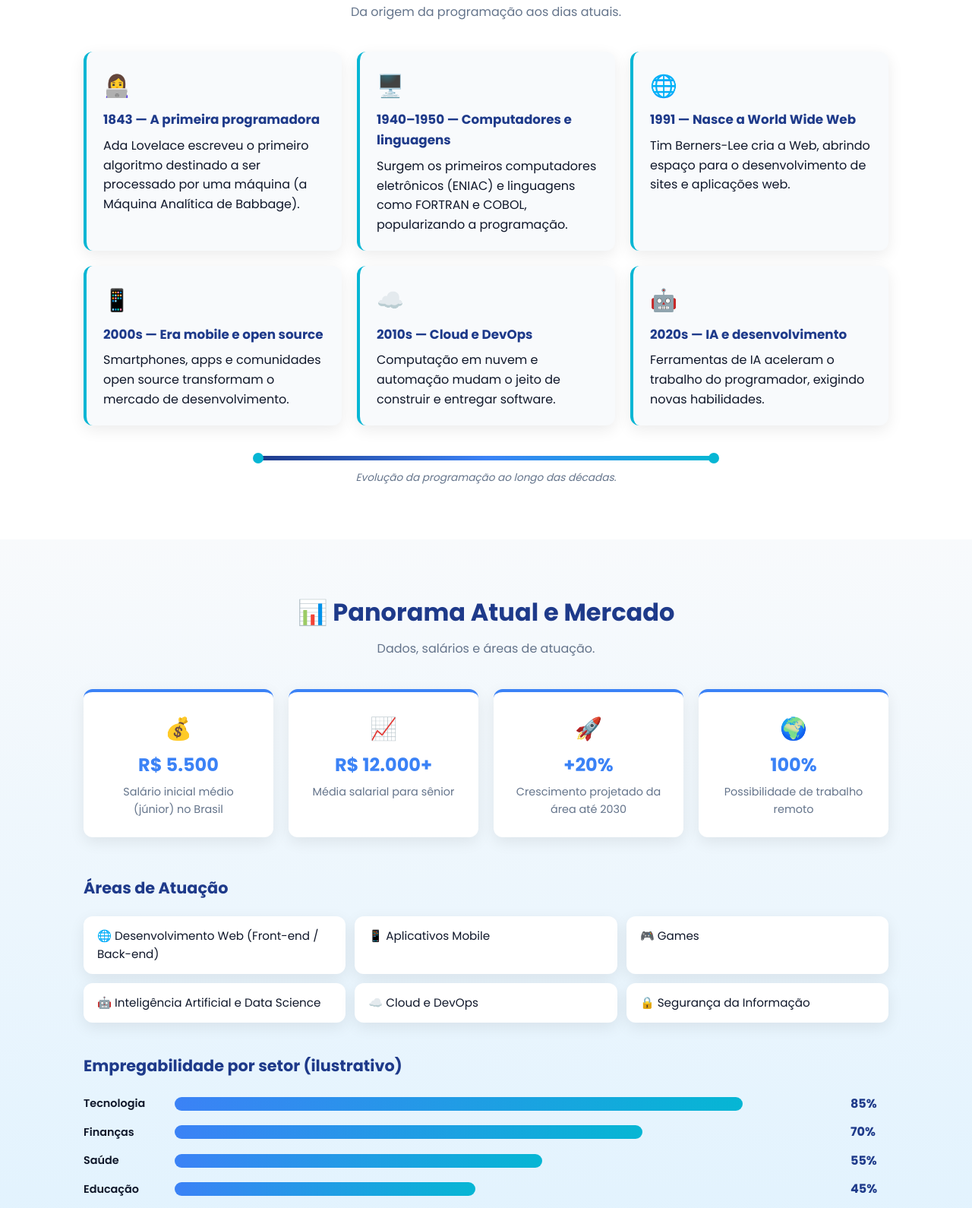
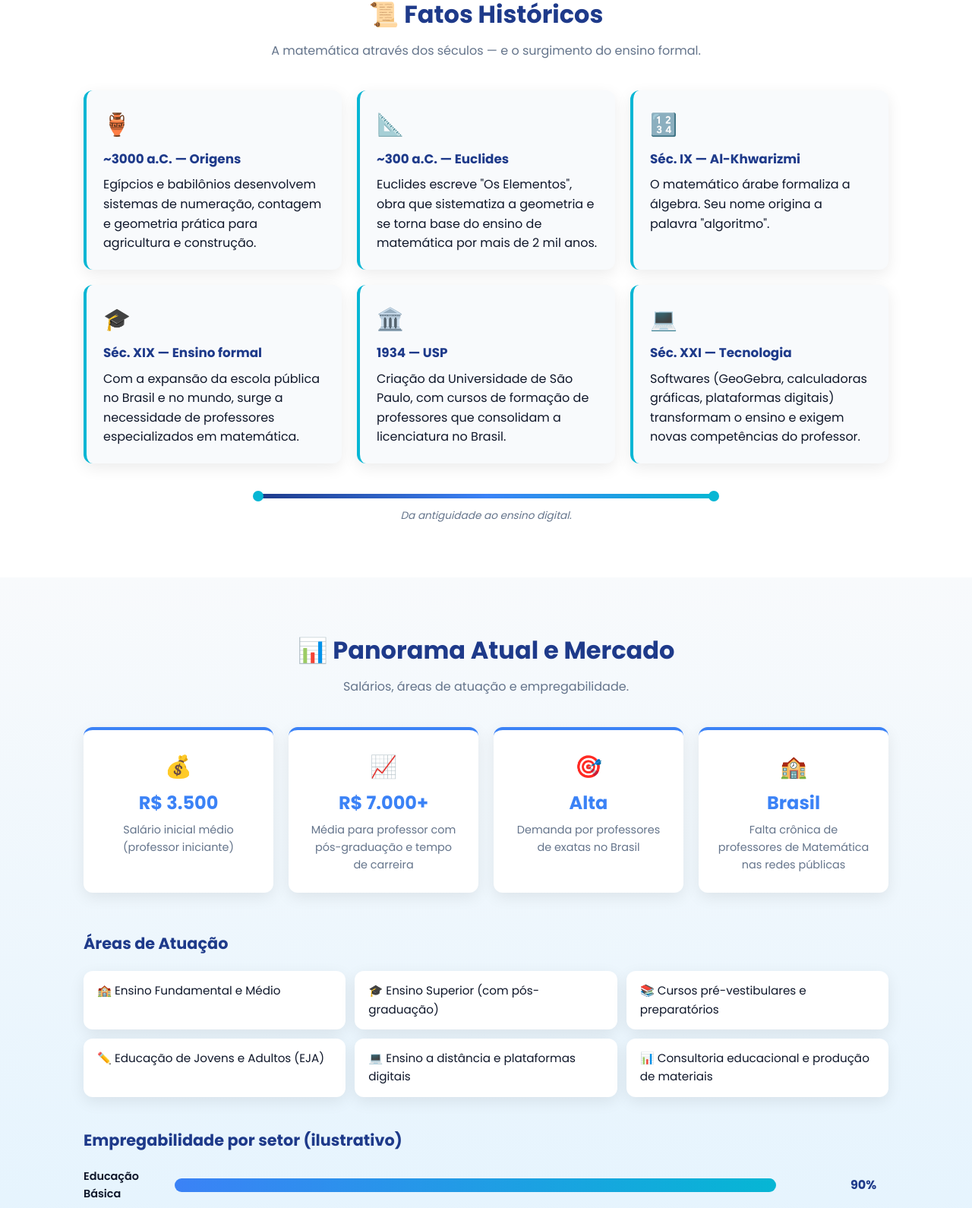
Before and after one commit to eloisaribeirorocha-oss/Licenciatura-em-matematica, a plain HTML site: page index.html in a window 1280 px wide. Shown: the part 711-2301 px from the top of the page at 76% size. Drawn offline with Linux system fonts and the light colour scheme; files that its build step writes are made by us from their sources; files whose address does not match are found by name.

Commit message:
Update index.html for Mathematics profession site

```diff
--- a/index.html
+++ b/index.html
@@ -3,9 +3,9 @@
 <head>
   <meta charset="UTF-8" />
   <meta name="viewport" content="width=device-width, initial-scale=1.0" />
-  <meta name="description" content="Site da Feira de Profissões — Desenvolvedor(a) de Software" />
-  <title>Feira de Profissões | Desenvolvedor(a) de Software</title>
-  <link rel="stylesheet" href="style.css" />
+  <meta name="description" content="Site da Feira de Profissões — Licenciatura em Matemática" />
+  <title>Feira de Profissões | Licenciatura em Matemática</title>
+  <link rel="stylesheet" href="css/style.css" />
   <link rel="preconnect" href="https://fonts.googleapis.com" />
   <link rel="preconnect" href="https://fonts.gstatic.com" crossorigin />
   <link href="https://fonts.googleapis.com/css2?family=Poppins:wght@300;400;600;700&display=swap" rel="stylesheet" />
@@ -15,7 +15,7 @@
   <!-- ===== HEADER ===== -->
   <header class="site-header">
     <div class="container header-content">
-      <a href="#home" class="logo">💻 Dev<span>Profissão</span></a>
+      <a href="#home" class="logo">📐 Matemática<span>.Lic</span></a>
       <nav aria-label="Menu principal">
         <button class="menu-toggle" aria-label="Abrir menu" aria-expanded="false">☰</button>
         <ul class="nav-list">
@@ -35,25 +35,33 @@
     <section id="home" class="hero">
       <div class="container hero-grid">
         <div class="hero-text">
-          <h1>Desenvolvedor(a) de Software</h1>
-          <p class="slogan">"Transformando ideias em linhas de código que movem o mundo."</p>
+          <h1>Licenciatura em Matemática</h1>
+          <p class="slogan">"Ensinar a linguagem do universo, um teorema por vez."</p>
           <p>
-            O desenvolvedor de software é o profissional responsável por projetar,
-            codificar, testar e manter sistemas, aplicativos e sites. Sua rotina
-            envolve resolução de problemas, trabalho em equipe e aprendizado contínuo
-            de novas tecnologias.
+            O licenciado em Matemática é o profissional formado para ensinar matemática
+            na Educação Básica (Ensino Fundamental e Médio), podendo também atuar em
+            cursos técnicos, pré-vestibulares, educação de jovens e adultos e no ensino
+            superior (com pós-graduação). Sua rotina envolve planejamento de aulas,
+            resolução de problemas, avaliações e o desafio diário de tornar o abstrato
+            compreensível para todos.
           </p>
           <a href="#historia" class="btn">Conheça a história →</a>
         </div>
+
+        <!-- Visual em CSS puro (sem imagem) -->
         <div class="hero-visual" aria-hidden="true">
-          <div class="code-window">
-            <div class="code-dots">
+          <div class="math-board">
+            <div class="board-top">
               <span></span><span></span><span></span>
             </div>
-            <pre><code>&lt;<span class="tag">vida</span>&gt;
-  &lt;<span class="tag">profissao</span>&gt;Dev&lt;/<span class="tag">profissao</span>&gt;
-  &lt;<span class="tag">paixao</span>&gt;Código&lt;/<span class="tag">paixao</span>&gt;
-&lt;/<span class="tag">vida</span>&gt;</code></pre>
+            <div class="board-body">
+              <p class="formula">a² + b² = c²</p>
+              <p class="formula-sec">∫ f(x) dx = F(x) + C</p>
+              <p class="formula-sec">∑ n = n(n+1)/2</p>
+              <div class="formula-simbolos">
+                <span>π</span><span>√</span><span>∞</span><span>Δ</span><span>θ</span>
+              </div>
+            </div>
           </div>
         </div>
       </div>
@@ -63,44 +71,44 @@
     <section id="historia" class="section historia">
       <div class="container">
         <h2>📜 Fatos Históricos</h2>
-        <p class="section-sub">Da origem da programação aos dias atuais.</p>
+        <p class="section-sub">A matemática através dos séculos — e o surgimento do ensino formal.</p>
 
         <div class="historia-grid">
           <article class="card-historia">
-            <span class="card-emoji">👩‍💻</span>
-            <h3>1843 — A primeira programadora</h3>
-            <p>Ada Lovelace escreveu o primeiro algoritmo destinado a ser processado por uma máquina (a Máquina Analítica de Babbage).</p>
+            <span class="card-emoji">🏺</span>
+            <h3>~3000 a.C. — Origens</h3>
+            <p>Egípcios e babilônios desenvolvem sistemas de numeração, contagem e geometria prática para agricultura e construção.</p>
           </article>
           <article class="card-historia">
-            <span class="card-emoji">🖥️</span>
-            <h3>1940–1950 — Computadores e linguagens</h3>
-            <p>Surgem os primeiros computadores eletrônicos (ENIAC) e linguagens como FORTRAN e COBOL, popularizando a programação.</p>
+            <span class="card-emoji">📐</span>
+            <h3>~300 a.C. — Euclides</h3>
+            <p>Euclides escreve "Os Elementos", obra que sistematiza a geometria e se torna base do ensino de matemática por mais de 2 mil anos.</p>
           </article>
           <article class="card-historia">
-            <span class="card-emoji">🌐</span>
-            <h3>1991 — Nasce a World Wide Web</h3>
-            <p>Tim Berners-Lee cria a Web, abrindo espaço para o desenvolvimento de sites e aplicações web.</p>
+            <span class="card-emoji">🔢</span>
+            <h3>Séc. IX — Al-Khwarizmi</h3>
+            <p>O matemático árabe formaliza a álgebra. Seu nome origina a palavra "algoritmo".</p>
           </article>
           <article class="card-historia">
-            <span class="card-emoji">📱</span>
-            <h3>2000s — Era mobile e open source</h3>
-            <p>Smartphones, apps e comunidades open source transformam o mercado de desenvolvimento.</p>
+            <span class="card-emoji">🎓</span>
+            <h3>Séc. XIX — Ensino formal</h3>
+            <p>Com a expansão da escola pública no Brasil e no mundo, surge a necessidade de professores especializados em matemática.</p>
           </article>
           <article class="card-historia">
-            <span class="card-emoji">☁️</span>
-            <h3>2010s — Cloud e DevOps</h3>
-            <p>Computação em nuvem e automação mudam o jeito de construir e entregar software.</p>
+            <span class="card-emoji">🏛️</span>
+            <h3>1934 — USP</h3>
+            <p>Criação da Universidade de São Paulo, com cursos de formação de professores que consolidam a licenciatura no Brasil.</p>
           </article>
           <article class="card-historia">
-            <span class="card-emoji">🤖</span>
-            <h3>2020s — IA e desenvolvimento</h3>
-            <p>Ferramentas de IA aceleram o trabalho do programador, exigindo novas habilidades.</p>
+            <span class="card-emoji">💻</span>
+            <h3>Séc. XXI — Tecnologia</h3>
+            <p>Softwares (GeoGebra, calculadoras gráficas, plataformas digitais) transformam o ensino e exigem novas competências do professor.</p>
           </article>
         </div>
 
         <div class="timeline-decorativa" aria-hidden="true">
           <div class="linha-tempo"></div>
-          <p class="legenda-tempo">Evolução da programação ao longo das décadas.</p>
+          <p class="legenda-tempo">Da antiguidade ao ensino digital.</p>
         </div>
       </div>
     </section>
@@ -109,65 +117,65 @@
     <section id="mercado" class="section mercado">
       <div class="container">
         <h2>📊 Panorama Atual e Mercado</h2>
-        <p class="section-sub">Dados, salários e áreas de atuação.</p>
+        <p class="section-sub">Salários, áreas de atuação e empregabilidade.</p>
 
         <!-- Cards de dados -->
         <div class="cards-dados">
           <article class="card-dado">
             <span class="dado-emoji">💰</span>
-            <span class="numero">R$ 5.500</span>
-            <p>Salário inicial médio (júnior) no Brasil</p>
+            <span class="numero">R$ 3.500</span>
+            <p>Salário inicial médio (professor iniciante)</p>
           </article>
           <article class="card-dado">
             <span class="dado-emoji">📈</span>
-            <span class="numero">R$ 12.000+</span>
-            <p>Média salarial para sênior</p>
+            <span class="numero">R$ 7.000+</span>
+            <p>Média para professor com pós-graduação e tempo de carreira</p>
           </article>
           <article class="card-dado">
-            <span class="dado-emoji">🚀</span>
-            <span class="numero">+20%</span>
-            <p>Crescimento projetado da área até 2030</p>
+            <span class="dado-emoji">🎯</span>
+            <span class="numero">Alta</span>
+            <p>Demanda por professores de exatas no Brasil</p>
           </article>
           <article class="card-dado">
-            <span class="dado-emoji">🌍</span>
-            <span class="numero">100%</span>
-            <p>Possibilidade de trabalho remoto</p>
+            <span class="dado-emoji">🏫</span>
+            <span class="numero">Brasil</span>
+            <p>Falta crônica de professores de Matemática nas redes públicas</p>
           </article>
         </div>
 
         <!-- Áreas de atuação -->
         <h3 class="subtitulo">Áreas de Atuação</h3>
         <ul class="areas">
-          <li>🌐 Desenvolvimento Web (Front-end / Back-end)</li>
-          <li>📱 Aplicativos Mobile</li>
-          <li>🎮 Games</li>
-          <li>🤖 Inteligência Artificial e Data Science</li>
-          <li>☁️ Cloud e DevOps</li>
-          <li>🔒 Segurança da Informação</li>
+          <li>🏫 Ensino Fundamental e Médio</li>
+          <li>🎓 Ensino Superior (com pós-graduação)</li>
+          <li>📚 Cursos pré-vestibulares e preparatórios</li>
+          <li>✏️ Educação de Jovens e Adultos (EJA)</li>
+          <li>💻 Ensino a distância e plataformas digitais</li>
+          <li>📊 Consultoria educacional e produção de materiais</li>
         </ul>
 
         <!-- Gráfico simples em barra -->
         <h3 class="subtitulo">Empregabilidade por setor (ilustrativo)</h3>
         <div class="grafico">
           <div class="barra">
-            <span class="label">Tecnologia</span>
-            <div class="bar" style="--valor: 85%"></div>
-            <span class="valor">85%</span>
+            <span class="label">Educação Básica</span>
+            <div class="bar" style="--valor: 90%"></div>
+            <span class="valor">90%</span>
           </div>
           <div class="barra">
-            <span class="label">Finanças</span>
-            <div class="bar" style="--valor: 70%"></div>
-            <span class="valor">70%</span>
+            <span class="label">Pré-vestibular</span>
+            <div class="bar" style="--valor: 65%"></div>
+            <span class="valor">65%</span>
           </div>
           <div class="barra">
-            <span class="label">Saúde</span>
+            <span class="label">Ensino Superior</span>
+            <div class="bar" style="--valor: 45%"></div>
+            <span class="valor">45%</span>
+          </div>
+          <div class="barra">
+            <span class="label">EdTechs / Online</span>
             <div class="bar" style="--valor: 55%"></div>
             <span class="valor">55%</span>
-          </div>
-          <div class="barra">
-            <span class="label">Educação</span>
-            <div class="bar" style="--valor: 45%"></div>
-            <span class="valor">45%</span>
           </div>
         </div>
       </div>
@@ -180,12 +188,13 @@
       <div>
         <h3>Sobre o projeto</h3>
         <p>Projeto Interdisciplinar — Feira de Profissões.</p>
+        <p>Profissão sorteada: Licenciatura em Matemática.</p>
       </div>
       <div>
         <h3>Créditos</h3>
-        <p><strong>Aluno(a):</strong> Eloisa Ribeiro da Rocha</p>
-        <p><strong>Turma:</strong> 2C</p>
-        <p><strong>Disciplinas:</strong> Programação</p>
+        <p><strong>Aluno(a):</strong> SEU NOME COMPLETO</p>
+        <p><strong>Turma:</strong> SUA TURMA</p>
+        <p><strong>Disciplinas:</strong> Matemática / História / Programação</p>
       </div>
       <div>
         <h3>Links</h3>
```
